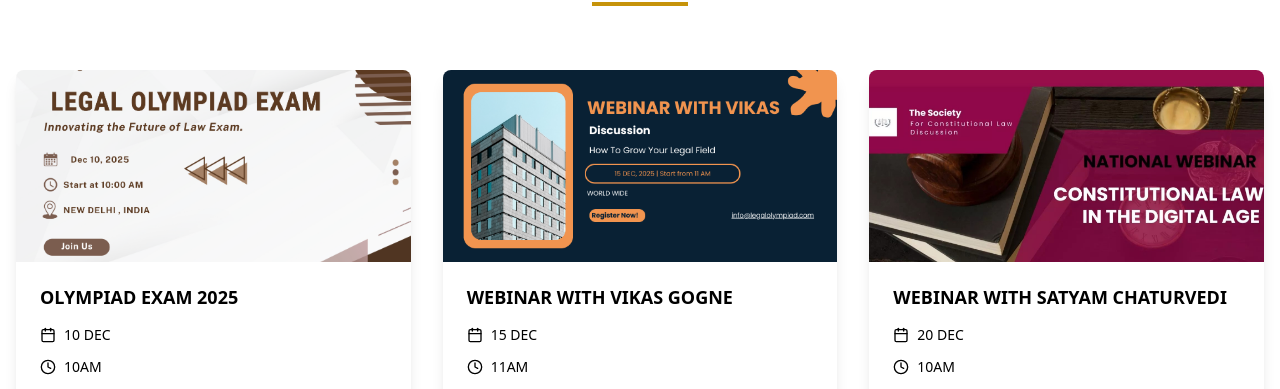
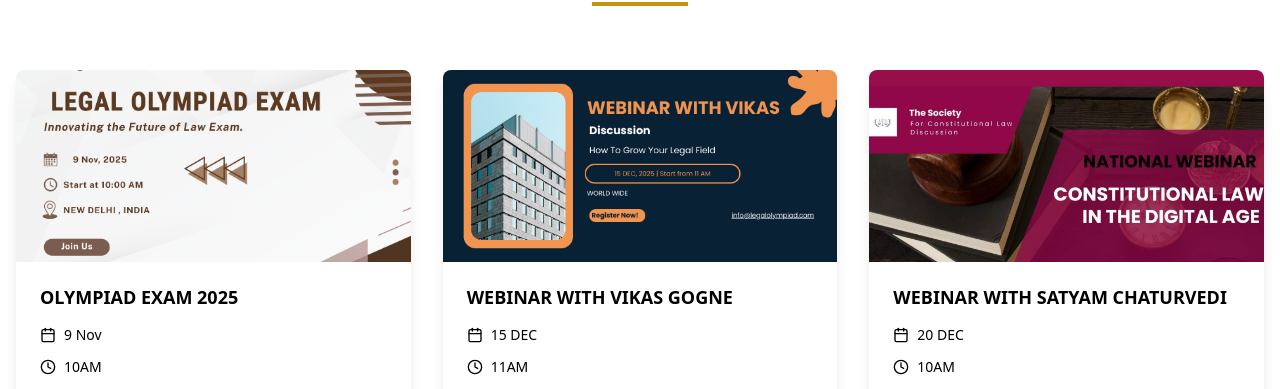
Before and after one commit to ajaysaraswat/LegalOlympiad-Website, a React (Vite) app in the folder frontend/: page /events in a window 1280 px wide. Shown: the part 495-884 px from the top of the page. Built offline with nearby package versions, Linux system fonts and the light colour scheme.

Commit message:
event webonar date update

```diff
--- a/frontend/src/components/EventsSection.jsx
+++ b/frontend/src/components/EventsSection.jsx
@@ -13,10 +13,10 @@ const events = [
   {
     id: 1,
     title: "OLYMPIAD EXAM 2025 ",
-    date: "10 DEC",
+    date: "9 Nov",
     time: "10AM",
     location: "NEW DELHI",
-    image: "/Webinar1.png",
+    image: "/Webinar1U.png",
   },
   {
     id: 2,
```
Also changed, not shown: frontend/public/Webinar1U.png (added).
